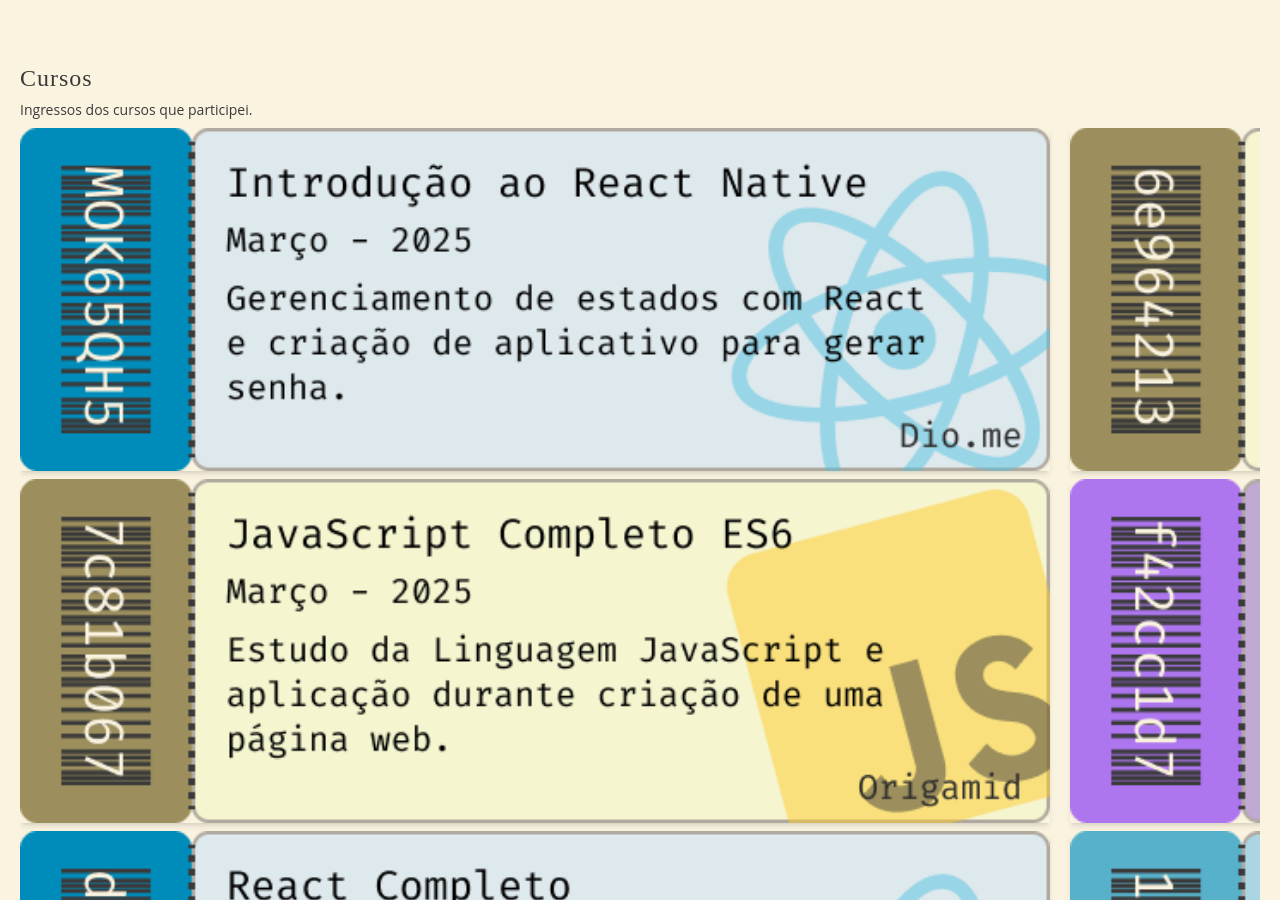
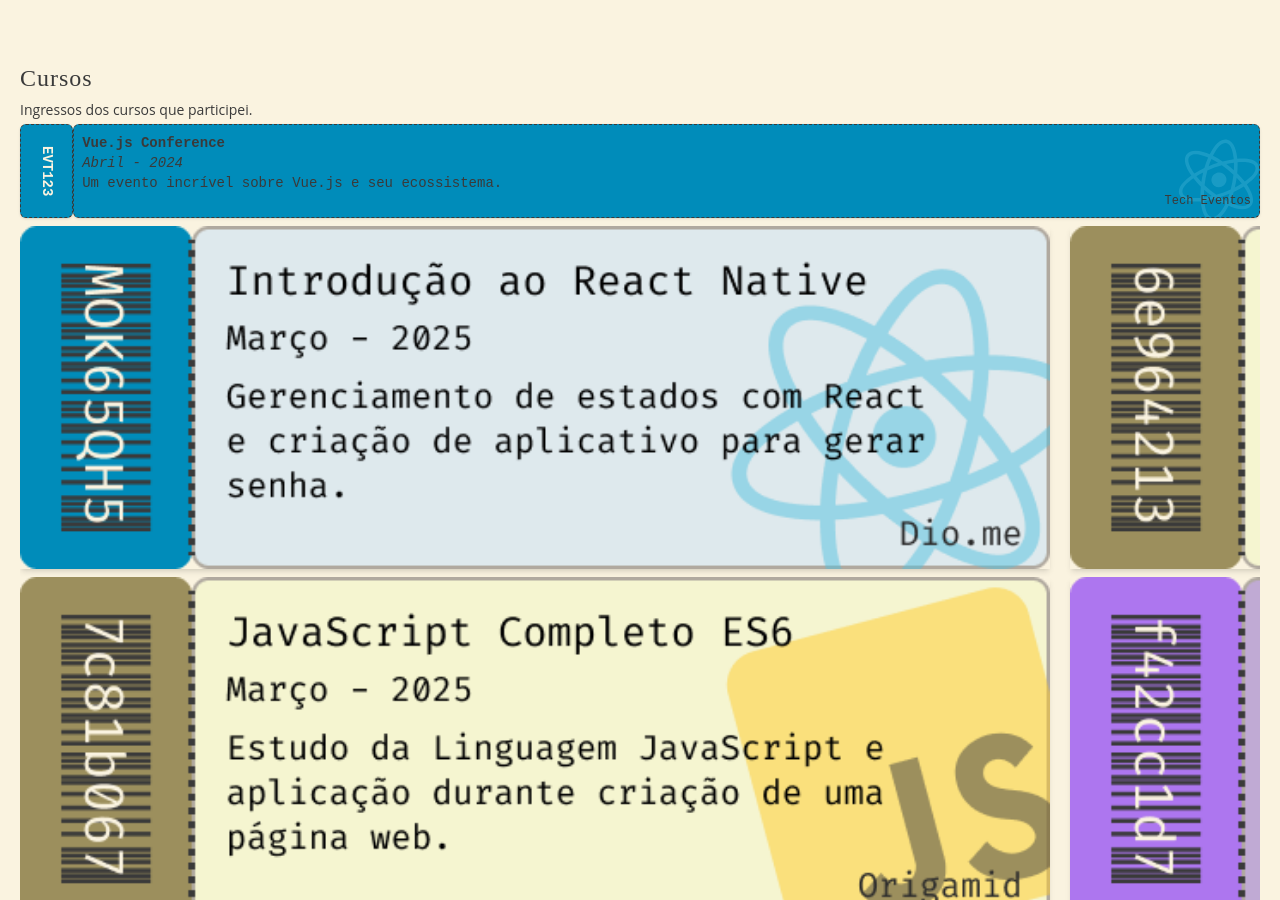
Before and after one commit to RNoleto/portfolio2025, a Vue app: page / in a window 1280 px wide. Shown: the part 4440-5340 px from the top of the page. Built offline with nearby package versions, Linux system fonts and the light colour scheme.

Commit message:
Bkp do componente de tickets e uso na view Courses

```diff
--- /dev/null
+++ b/src/components/ui/Ticket.vue
@@ -0,0 +1,52 @@
+<script setup>
+defineProps({
+  codigo: { type: String, required: true },
+  nomeEvento: { type: String, required: true },
+  mesAno: { type: String, required: true },
+  descricao: { type: String, required: true },
+  producao: { type: String, required: true },
+  imagem: { type: String, required: true },
+  corFundo: { type: String, default: 'bg-turquoise' },
+  corFundoCode: { type: String, default: 'bg-turquoise' },
+  corTexto: { type: String, default: 'text-lightCream' },
+  corBorda: { type: String, default: 'border-lightText' }
+});
+</script>
+
+<template>
+  <div class="flex font-codePro">
+    <!-- Código do Evento -->
+    <div
+      class="shadow-sm border-dashed border-1 rounded-md overflow-hidden px-4 py-2 text-center flex"
+      :class="[corFundoCode, corBorda]"
+    >
+      <p class="[writing-mode:vertical-rl] text-sm font-bold" :class="corTexto">
+        {{ codigo }}
+      </p>
+    </div>
+
+    <!-- Informações do Evento -->
+    <div
+      class="shadow-sm rounded-md border-dashed border-1 p-2 w-full relative overflow-hidden"
+      :class="[corFundo, corBorda]"
+    >
+      <div class="text-sm flex flex-col justify-center">
+        <p class="font-bold">{{ nomeEvento }}</p>
+        <p class="italic">{{ mesAno }}</p>
+        <p>{{ descricao }}</p>
+        <p class="text-end text-xs z-10">{{ producao }}</p>
+      </div>
+
+      <!-- Ícone do evento -->
+      <img
+        :src="imagem"
+        :alt="`Ícone de ${nomeEvento}`"
+        class="absolute w-[90px] right-[-5px] top-[10px] rotate-[-20deg] opacity-30"
+      />
+    </div>
+  </div>
+</template>
+
+<style scoped>
+/* Adicione estilos personalizados se necessário */
+</style>
--- a/src/views/Courses.vue
+++ b/src/views/Courses.vue
@@ -1,12 +1,28 @@
 <script setup>
 import { Swiper, SwiperSlide } from 'swiper/vue';
 import 'swiper/css';
+
+import Ticket from '../components/ui/Ticket.vue';
 </script>
 
 <template>
   <section id="courses">
     <p class="handwritten-title">Cursos</p>
-    <p class="handwritten-text text-sm mt-1">Ingressos dos cursos que participei.</p>
+    <p class="handwritten-text text-sm my-1">Ingressos dos cursos que participei.</p>
+
+    <Ticket
+      codigo="EVT123"
+      nomeEvento="Vue.js Conference"
+      mesAno="Abril - 2024"
+      descricao="Um evento incrível sobre Vue.js e seu ecossistema."
+      producao="Tech Eventos"
+      imagem="/img/stacks/react.svg"
+      corFundoCode="bg-turquoise"
+      corFundo="bg-turquoise"
+      corTexto="text-cream"
+      corBorda="border-darkText"
+     />
+
     <swiper
       slides-per-view="1.2"
       space-between="20"
```
Also changed, not shown: public/img/stacks/js.svg.
